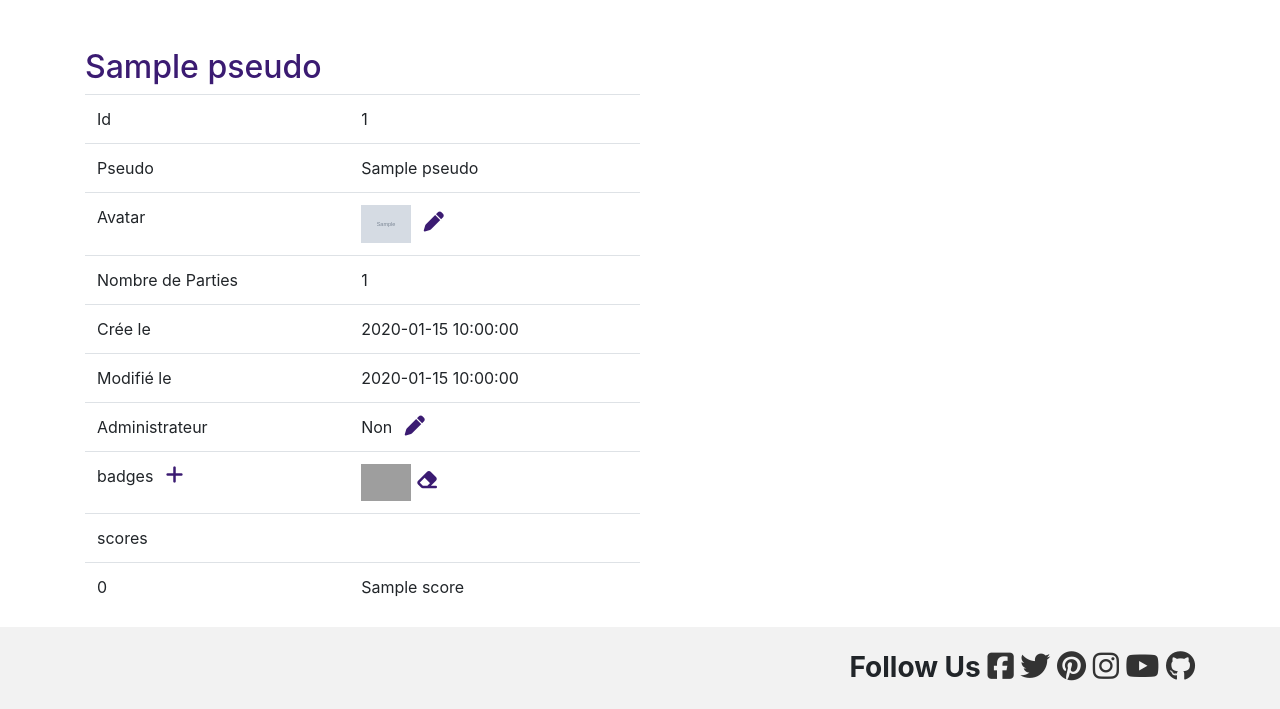
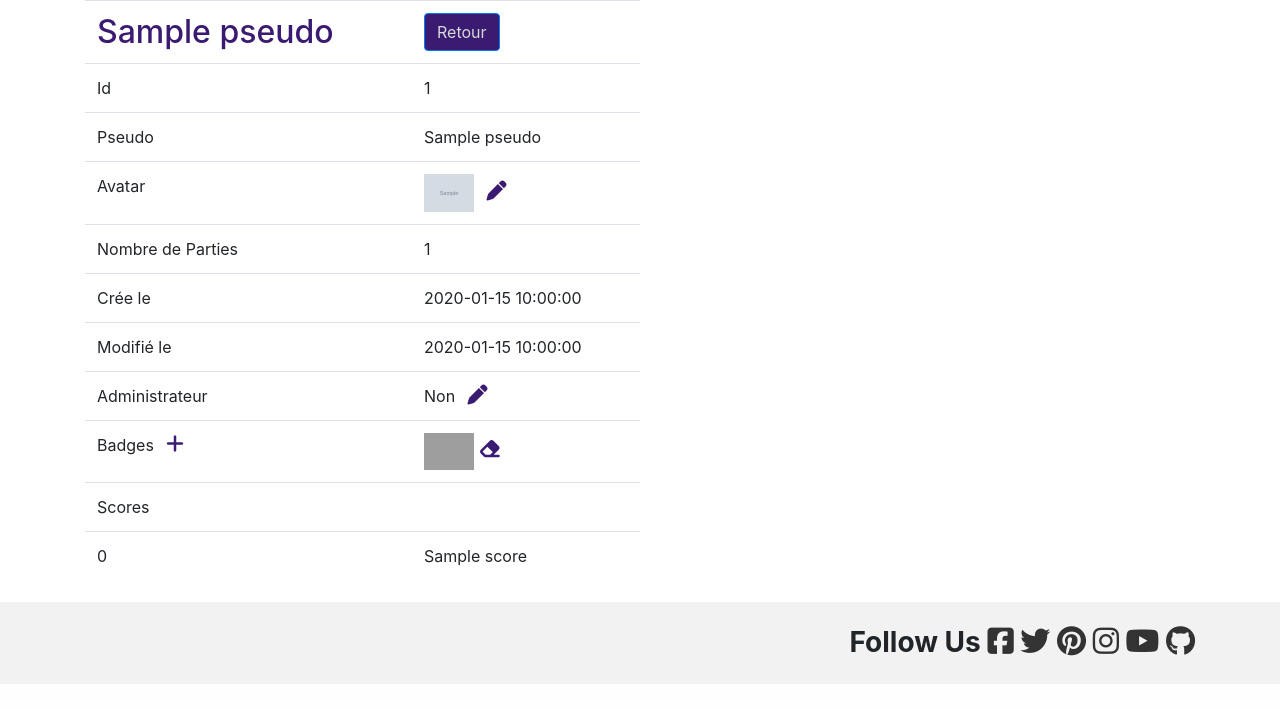
Before and after one commit to olivier-chatelin/guessTheDate, a PHP site: template src/View/Admin/show.html.twig in a window 1280 px wide. Shown: the part 116-825 px from the top of the page. After the commit the page ends 772 px from the top, so only its background shows below. Run offline with PHP 8.4, Linux system fonts and the light colour scheme; the template is opened without the code that fills it: most values are stand-ins (such as "Sample title", 1, 10 or a date in 2020); grey boxes marked "Sample" are stand-in pictures; some libraries are stand-ins or nearby versions; some web fonts are replaced; grey boxes are pictures that could not be loaded.

Commit message:
update avatar ok

```diff
--- a/src/View/Admin/show.html.twig
+++ b/src/View/Admin/show.html.twig
@@ -1,9 +1,15 @@
 {% extends 'layout.html.twig' %}
 
 {% block content %}
+    {{ dump(user_data) }}
     <div class="container">
-        <h2 class="mt-5 text-primary">{{ user_data.profileInfo.pseudo }}</h2>
         <table class="table w-50">
+            <thead>
+            <tr>
+                <td> <span class="h2 mt-5 text-primary clickable">{{ user_data.profileInfo.pseudo }}</span></td>
+                <td><a href="/admin/home" class="btn btn-primary">Retour</a></td>
+            </tr>
+            </thead>
             <tbody>
             <tr>
                 <td>Id</td>
@@ -17,7 +23,7 @@
             <tr>
                 <td>Avatar</td>
                 <td><img src="/assets/images/{{ user_data.profileInfo.image }}"  alt="image {{ user_data.profileInfo.pseudo }}" width="50px">
-                    <i class="ml-2 fas fa-pen fas-tab" ></i>
+                    <i class="ml-2 fas fa-pen fas-tab clickable "data-toggle="modal" data-target="#avatarsModal" ></i>
                 </td>
             </tr>
             <tr>
@@ -44,7 +50,7 @@
                 </td>
             </tr>
             <tr>
-                <td>badges <i class="fas-tab ml-2 fas fa-plus clickable"data-toggle="modal" data-target="#badgesModal"></i></td>
+                <td>Badges <i class="fas-tab ml-2 fas fa-plus clickable"data-toggle="modal" data-target="#badgesModal"></i></td>
                 <td>
                     {% for id,badge in user_data.badges %}
                         <img src="/assets/images/badges/{{ badge }}" alt="{{ badge }}" width="50px"> <a href="/admin/deleteBadge/{{ user_data.profileInfo.pseudo }}/{{ id }}"><i class="fas fa-eraser fas-tab"></i></a>
@@ -52,7 +58,7 @@
                 </td>
             </tr>
             <tr>
-                <td colspan="2">scores</td>
+                <td colspan="2">Scores</td>
             </tr>
             {% for key, score in user_data.scores %}
             <tr>
@@ -75,7 +81,29 @@
                 <div class="modal-body">
                     <p>
                         {% for  id,image in user_data.availableBadges %}
-                            <a href="/admin/addBadge/{{ user_data.profileInfo.pseudo }}/{{ id }}"><img src="/assets/images/badges/{{ image }}" alt="badge{{ key }}" width="50px"></a>
+                            <a href="/admin/addBadge/{{ user_data.profileInfo.pseudo }}/{{ id }}"><img src="/assets/images/badges/{{ image }}" alt="badge{{ id }}" width="50px"></a>
+                        {% endfor %}
+                    </p>
+                </div>
+                <div class="modal-footer">
+                    <button type="button" class="btn btn-secondary" data-dismiss="modal">Close</button>
+                </div>
+            </div>
+        </div>
+    </div>
+    <div class="modal " id="avatarsModal"  tabindex="-1" aria-labelledby="exampleModalLabel" aria-hidden="true">
+        <div class="modal-dialog modal-dialog-centered">
+            <div class="modal-content">
+                <div class="modal-header">
+                    <h5 class="modal-title">Séléctionnez un avatar</h5>
+                    <button type="button" class="close" data-dismiss="modal" aria-label="Close">
+                        <span aria-hidden="true">&times;</span>
+                    </button>
+                </div>
+                <div class="modal-body">
+                    <p>
+                        {% for  id,image in user_data.availableAvatars %}
+                            <a href="/admin/changeAvatar/{{ user_data.profileInfo.pseudo }}/{{ id }}"><img src="/assets/images/{{ image }}" alt="avatar{{ id }}" width="50px"></a>
                         {% endfor %}
                     </p>
                 </div>
```
Also changed, not shown: src/Controller/AdminController.php (+10 -0 lines), src/Model/AdminManager.php (+31 -1 lines).
